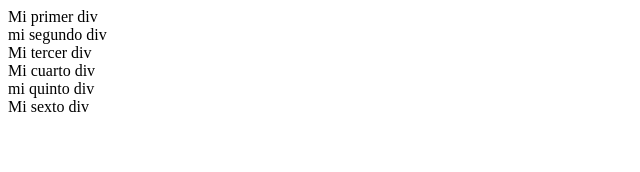
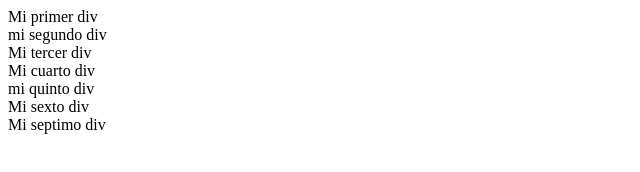
Before and after one commit to doncel26/curso_Git_uni_noche, a plain HTML site: page index.html in a window 1280 px wide. Shown: the whole page, without its empty margins (0-640 px from the left). Drawn offline with Linux system fonts and the light colour scheme.

Commit message:
seventh commit

```diff
--- a/index.html
+++ b/index.html
@@ -12,5 +12,6 @@
     <div>Mi cuarto div</div>
     <div>mi quinto div</div>
     <div>Mi sexto div</div>
+    <div>Mi septimo div</div>
 </body>
 </html>
```
